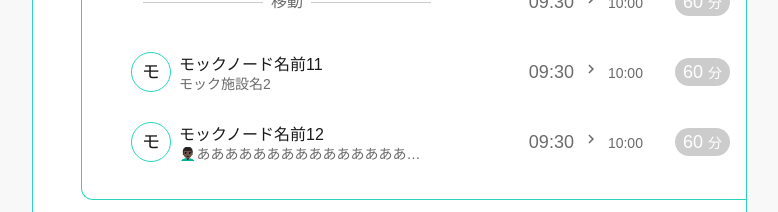
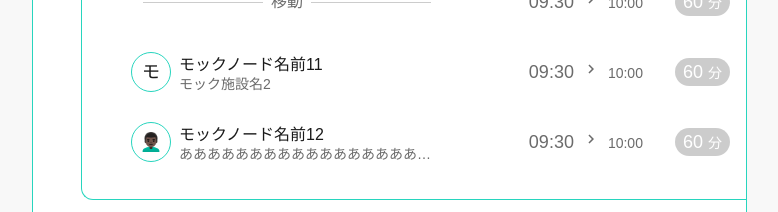
Before and after one commit to SOTA-swp/frontend, a Next.js app: page /dev in a window 1280 px wide. Shown: the part 1360-1572 px from the top of the page, without its empty margins (338-1116 px from the left). Built offline with nearby package versions, Linux system fonts and the light colour scheme.

Commit message:
🎨 絵文字アイコン、タイトルの出し分けを正確に

```diff
--- a/app/plans/_components/NodeView/Node/LocationNode.tsx
+++ b/app/plans/_components/NodeView/Node/LocationNode.tsx
@@ -4,7 +4,7 @@ import NodeDataType from "@/types/node";
 import TimeContent from "./TimeContent";
 import EditElement from "./EditElement";
 import TextField from "@/components/TextField";
-import { getFirstChar, removeEmoji } from "@/utils/removeEmoji";
+import { getFirstChar, isEmoji, removeEmoji } from "@/utils/removeEmoji";
 import clsx from "clsx";
 import styles from "./styles.module.css";
 import { usePlanStore } from "../../../_store/hook";
@@ -32,9 +32,25 @@ function LocationNode({ id, locationId, name }: LocationNodeProps) {
   };
 
   const isLocationMissing = !location;
-  const title = isLocationMissing
-    ? "❗️ロケーションが見つかりません"
-    : location.title;
+  const emoji = (() => {
+    if (isLocationMissing) return "❗️"; // ロケーションが見つからない場合のアイコン
+    const nameFirstChar = getFirstChar(name || "");
+    const locationTitleFirstChar = getFirstChar(location.title);
+    if (isEmoji(nameFirstChar)) return nameFirstChar; // カスタム名の最初の文字が絵文字の場合はそれを使用
+    if (isEmoji(locationTitleFirstChar)) return locationTitleFirstChar; // ロケーションのタイトルの最初の文字が絵文字の場合はそれを使用
+    return nameFirstChar || locationTitleFirstChar; // それ以外はカスタム名の最初の文字、なければロケーションのタイトルの最初の文字を使用
+  })();
+  const title = (() => {
+    if (isLocationMissing) return "ロケーションが見つかりません"; // ロケーションが見つからない場合のタイトル
+    if (name) return removeEmoji(name); // カスタム名がある場合はそれをタイトルに
+    if (!location.title) return "タイトル未設定"; // ロケーションのタイトルが空の場合
+    return removeEmoji(location.title); // それ以外はロケーションのタイトルを表示
+  })();
+  const smallMessage = (() => {
+    if (isLocationMissing) return "ロケーションを指定してください"; // ロケーションが見つからない場合のメッセージ
+    if (name) return removeEmoji(location.title); // カスタム名がある場合はロケーションのタイトルを表示
+    return location.address; // カスタム名がない場合はロケーションの住所を表示
+  })();
 
   return (
     <div className="flex items-center justify-between">
@@ -56,7 +72,7 @@ function LocationNode({ id, locationId, name }: LocationNodeProps) {
           <EmojiIcon
             size={"lg"}
             color={isLocationMissing ? "error" : "primary"}>
-            {getFirstChar(name || title)}
+            {emoji}
           </EmojiIcon>
         </button>
         <div className="flex flex-col flex-1 min-w-0">
@@ -76,7 +92,7 @@ function LocationNode({ id, locationId, name }: LocationNodeProps) {
             }
             readElement={
               <p className="truncate min-h-4 min-w-4">
-                {removeEmoji(name || title)}
+                {title}
               </p>
             }
             position="absolute"
@@ -88,7 +104,7 @@ function LocationNode({ id, locationId, name }: LocationNodeProps) {
                 "text-start text-[14px] truncate leading-none",
                 isLocationMissing ? "text-error" : "text-text-secondary"
               )}>
-              {title}
+              {smallMessage}
             </p>
           </button>
         </div>
--- a/utils/removeEmoji.ts
+++ b/utils/removeEmoji.ts
@@ -6,7 +6,7 @@ export const removeEmoji = (value: string) => {
   const segments = Array.from(segmenter.segment(value));
   const firstChar = getFirstChar(value);
 
-  return /^\p{Extended_Pictographic}/u.test(firstChar)
+  return isEmoji(firstChar)
     ? segments
         .slice(1)
         .map((s) => s.segment)
@@ -21,3 +21,7 @@ export const getFirstChar = (value: string) => {
   const segments = Array.from(segmenter.segment(value));
   return segments[0]?.segment || "";
 };
+
+export const isEmoji = (char: string) => {
+  return /^\p{Extended_Pictographic}/u.test(char);
+};
```
